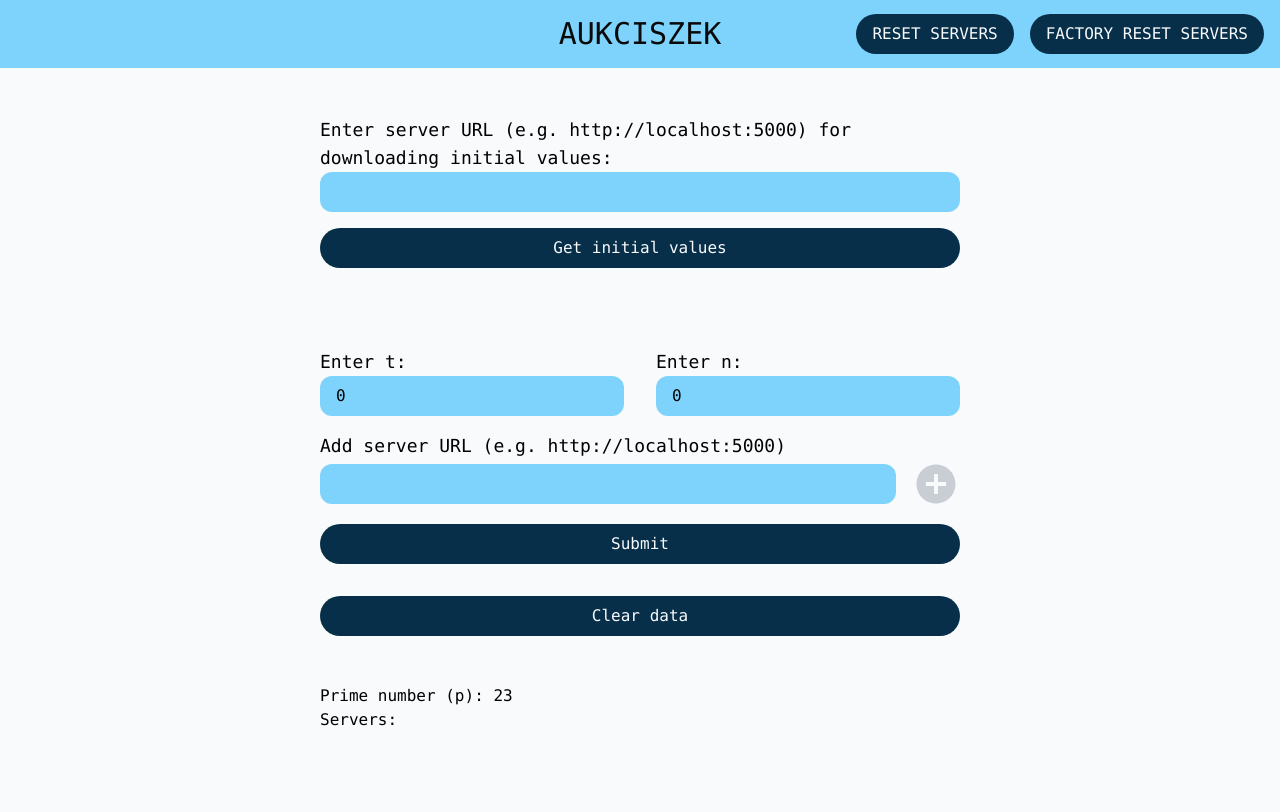
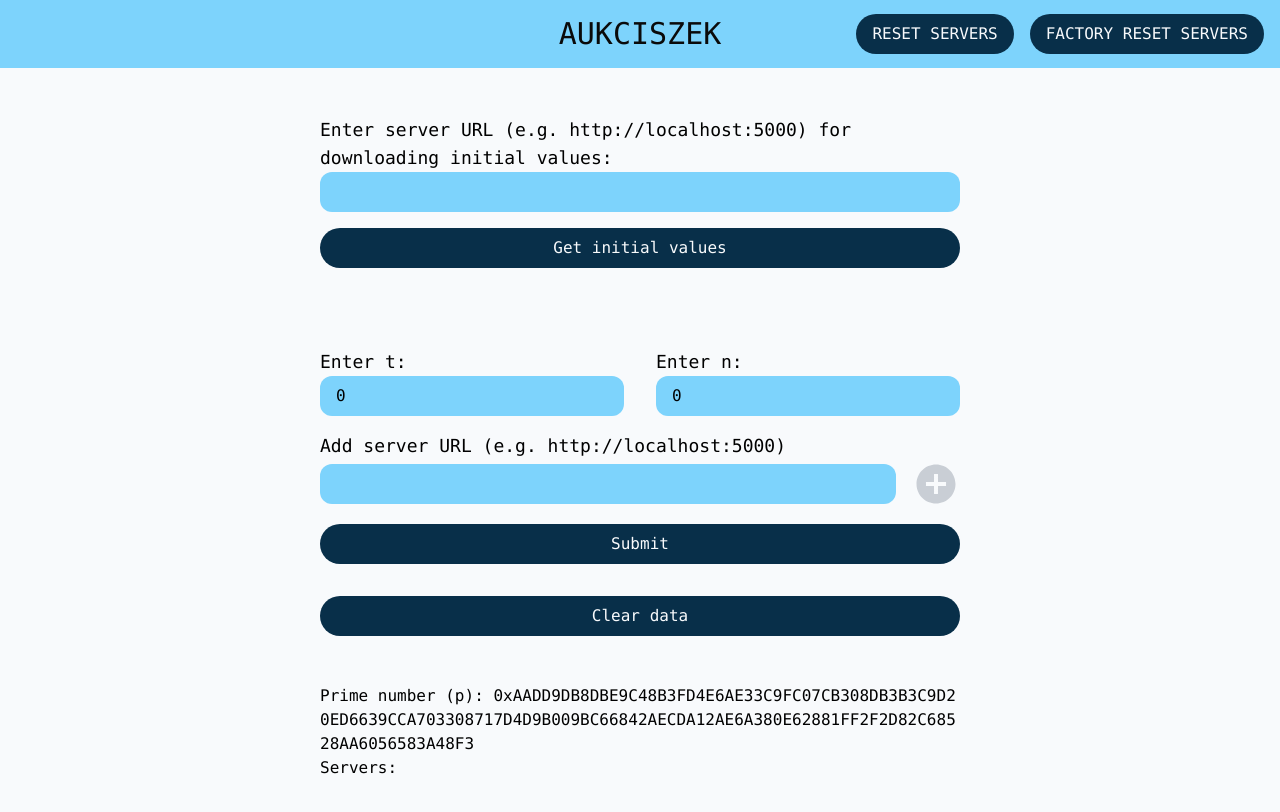
Before and after one commit to Aukciszek/client, a Next.js app: page / in a window 1280 px wide. Shown: the top 812 px of the page. Built offline with nearby package versions, Linux system fonts and the light colour scheme.

Commit message:
modify to use big prime number

```diff
--- a/app/constants.ts
+++ b/app/constants.ts
@@ -1 +1 @@
-export const PRIME_NUMBER = 23;
+export const PRIME_NUMBER = "0xAADD9DB8DBE9C48B3FD4E6AE33C9FC07CB308DB3B3C9D20ED6639CCA703308717D4D9B009BC66842AECDA12AE6A380E62881FF2F2D82C68528AA6056583A48F3"
--- a/components/secondStep/helpers.tsx
+++ b/components/secondStep/helpers.tsx
@@ -22,7 +22,7 @@ export const handleShamir = async (
       },
       body: JSON.stringify({
         client_id: id,
-        share: Number(shares[i][1]),
+        share: shares[i][1].toString(),
       }),
     })
       .then(async (res) => {
--- a/components/serverSetup/index.tsx
+++ b/components/serverSetup/index.tsx
@@ -120,7 +120,7 @@ export default function ServerSetup({
         <Button>Submit</Button>
         <Button callback={handleClearData}>Clear data</Button>
         <div>
-          <h2 className='mt-4'>Prime number (p): {PRIME_NUMBER}</h2>
+          <h2 className='mt-4 break-all'>Prime number (p): {PRIME_NUMBER}</h2>
           <h2>Servers:</h2>
           <ul className='flex flex-col gap-2'>
             {servers.map((server) => (
```
Also changed, not shown: components/helpers.ts (+2 -5 lines).
